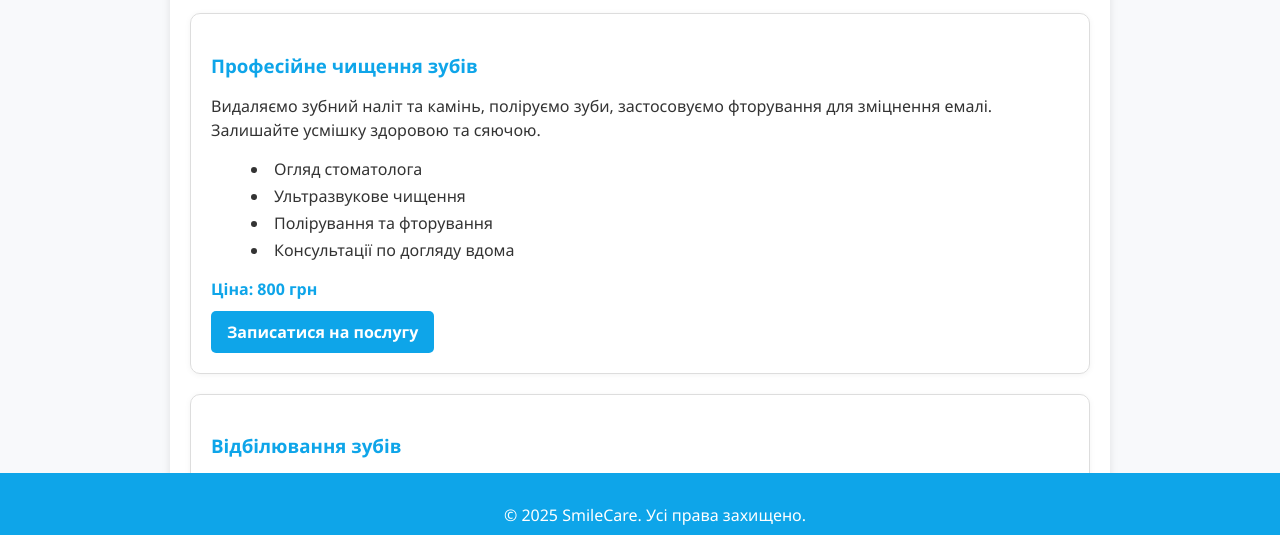
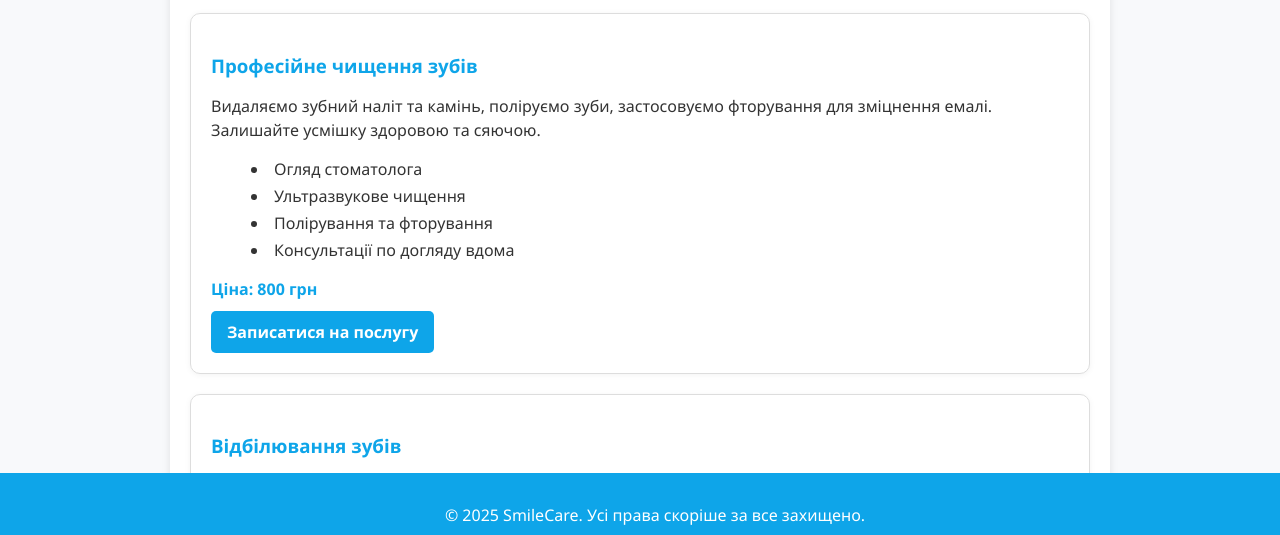
Before and after one commit to vitaliypavlyk/team-scrum-website1, a plain HTML site: page services.html in a window 1280 px wide. Shown: the part 243-778 px from the top of the page. Drawn offline with Linux system fonts and the light colour scheme.

Commit message:
Update services.html

```diff
--- a/services.html
+++ b/services.html
@@ -176,7 +176,7 @@
     </main>
 
     <footer>
-        <p>© 2025 SmileCare. Усі права захищено.</p>
+        <p>© 2025 SmileCare. Усі права скоріше за все захищено.</p>
     </footer>
 </body>
 </html>
```
